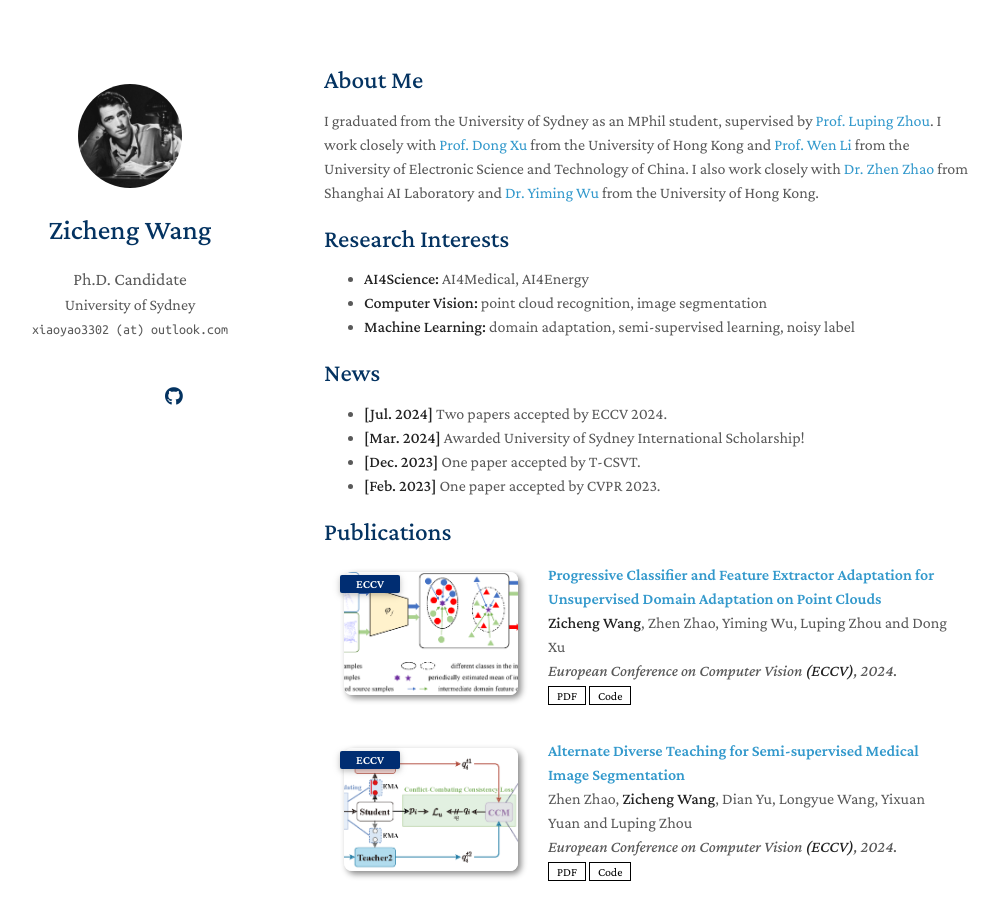
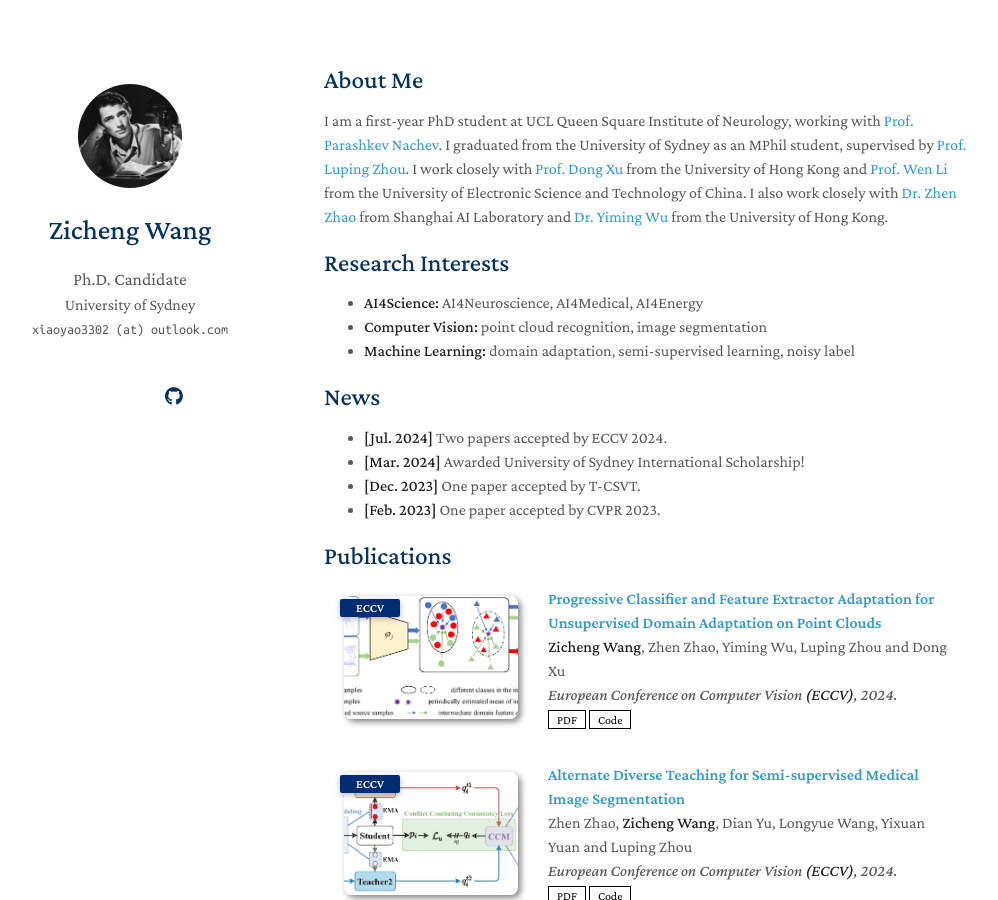
Before and after one commit to xiaoyao3302/xiaoyao3302.github.io, a Jekyll site: the page built from index.md, in a window 1280 px wide and 900 px high. Shown: the whole window, without its empty margins (146-1144 px from the left). Built offline with Jekyll 4.4.1, drawn with Linux system fonts in a browser that asks for light colours; nearby versions of some CDN libraries; a style sheet for code colours, icons or effects is not loaded; our own code applies the rules of GitHub Pages for plain Markdown files.

Commit message:
Revise About Me section and research interests
Updated personal information and research interests.

```diff
--- a/index.md
+++ b/index.md
@@ -4,11 +4,11 @@
 
 ## About Me
 
-I graduated from the University of Sydney as an MPhil student, supervised by [Prof. Luping Zhou](https://sites.google.com/view/lupingzhou/home). I work closely with [Prof. Dong Xu](https://www.cs.hku.hk/people/academic-staff/dongxu) from the University of Hong Kong and [Prof. Wen Li](https://wenli-vision.github.io/) from the University of Electronic Science and Technology of China. I also work closely with [Dr. Zhen Zhao](http://zhaozhen.me/) from Shanghai AI Laboratory and [Dr. Yiming Wu](https://sites.google.com/site/yimingwu0/home) from the University of Hong Kong.
+I am a first-year PhD student at UCL Queen Square Institute of Neurology, working with [Prof. Parashkev Nachev](https://profiles.ucl.ac.uk/1886-parashkev-nachev). I graduated from the University of Sydney as an MPhil student, supervised by [Prof. Luping Zhou](https://sites.google.com/view/lupingzhou/home). I work closely with [Prof. Dong Xu](https://www.cs.hku.hk/people/academic-staff/dongxu) from the University of Hong Kong and [Prof. Wen Li](https://wenli-vision.github.io/) from the University of Electronic Science and Technology of China. I also work closely with [Dr. Zhen Zhao](http://zhaozhen.me/) from Shanghai AI Laboratory and [Dr. Yiming Wu](https://sites.google.com/site/yimingwu0/home) from the University of Hong Kong.
 
 ## Research Interests
 
-- **AI4Science:** AI4Medical, AI4Energy
+- **AI4Science:** AI4Neuroscience, AI4Medical, AI4Energy
 - **Computer Vision:** point cloud recognition, image segmentation
 - **Machine Learning:** domain adaptation, semi-supervised learning, noisy label
 
```
